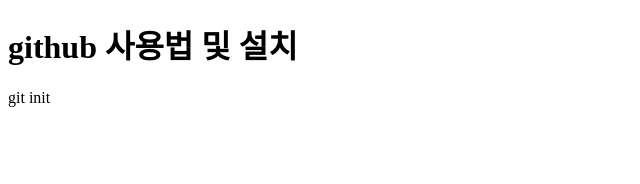
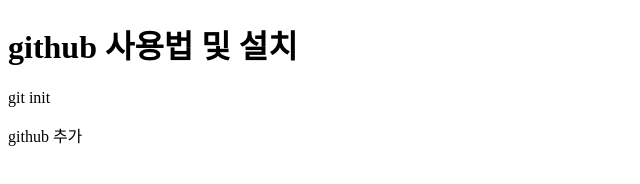
Before and after one commit to 912a/company2-project, a plain HTML site: page index.html in a window 1280 px wide. Shown: the whole page, without its empty margins (0-640 px from the left). Drawn offline with Linux system fonts and the light colour scheme.

Commit message:
freshmane first commit

```diff
--- a/index.html
+++ b/index.html
@@ -11,5 +11,6 @@
     <p>git init</p>
 
     <!-- 기능 업그레이드 -->
+    <p> github 추가</p>
 </body>
 </html>
```
